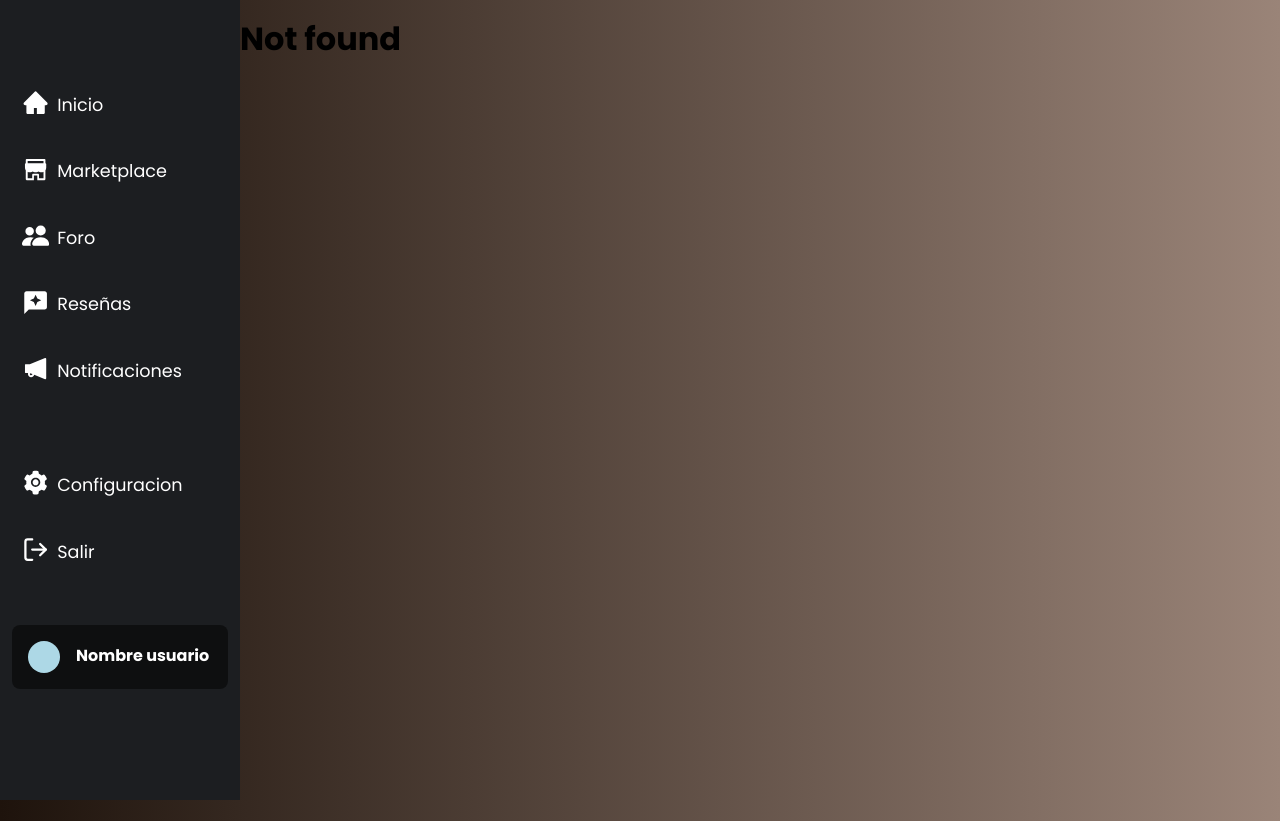
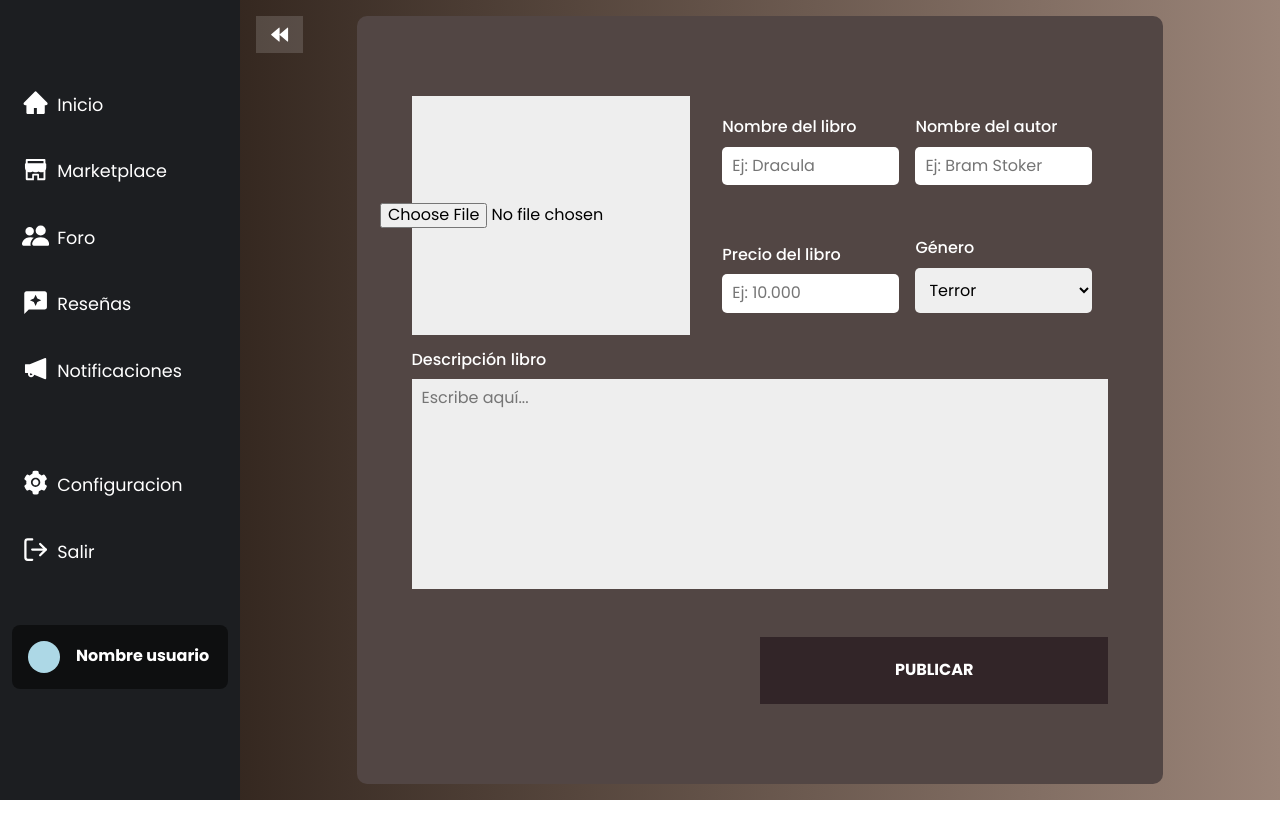
Before and after one commit to cHris0119/Liber-Locus, a React (Vite) app in the folder client_frontend/: page /publicarLibro in a window 1280 px wide. Before the commit this address had no page. After the commit the page ends 800 px from the top, so only its background shows below. Built offline with nearby package versions, Linux system fonts and the light colour scheme.

Commit message:
Pagina publicar libro

```diff
--- /dev/null
+++ b/client_frontend/src/components/InputFormBook/InputFormBook.css
@@ -0,0 +1,71 @@
+
+.publishBookForm-up{
+    width: 100%;
+    height: 50%;
+    display: flex;
+    gap: 1rem;
+}
+
+.fileImgBook-container{
+    display: flex;
+    align-items: center;
+    justify-content: center;
+    width: 40%;
+    background-color: #eee;
+}
+
+.publishBookForm-up-info{
+    width: 60%;
+    gap: 1rem;
+    display: flex;
+    align-items: center;
+    flex-direction: column;
+    justify-content: space-evenly;
+}
+
+
+.publishBookForm-up-info-1,
+.publishBookForm-up-info-2{
+    display: flex;
+    justify-content: space-between;
+    align-items: end;
+    width: 100%;
+    padding: 1rem;
+    gap: 1rem;
+
+
+}
+
+
+
+@media screen and (max-width: 767px){
+
+    .publishBookForm-up{
+        width: 100%;
+        height: 100%;
+        display: flex;
+        flex-direction: column;
+        align-items: center;
+        padding: 1rem;
+    }
+
+    .fileImgBook-container{
+        align-items: center;
+        justify-content: center;
+        width: 95%;
+        height: 40%;
+        padding: 1rem;
+        background-color: #eee;
+    }
+
+    .publishBookForm-up-info{
+        width: 100%;
+        gap: 1rem;
+        display: flex;
+        align-items: center;
+        flex-direction: column;
+        justify-content: space-evenly;
+    }
+
+
+}
--- /dev/null
+++ b/client_frontend/src/components/InputFormBook/InputFormBook.jsx
@@ -0,0 +1,44 @@
+import './InputFormBook.css'
+import { InputLabelBook, SelectLabelBook } from '../InputLabelBook/InputLabelBook'
+
+const InputFormBook = () => {
+  return (
+    <div className="publishBookForm-up">
+
+      <div className='fileImgBook-container'>
+        <input type="file" />
+      </div>
+
+      <div className="publishBookForm-up-info">
+
+        <div className="publishBookForm-up-info-1">
+          <InputLabelBook
+            label='Nombre del libro'
+            inputId='FormNameBook'
+            placeholder='Ej: Dracula'
+          />
+          <InputLabelBook
+            label='Nombre del autor'
+            inputId='FormAutorBook'
+            placeholder='Ej: Bram Stoker'
+          />
+        </div>
+
+        <div className="publishBookForm-up-info-2">
+          <InputLabelBook
+            label='Precio del libro'
+            inputId='FormPriceBook'
+            placeholder='Ej: 10.000'
+          />
+          <SelectLabelBook inputId='FormGenreBook' label='Género' />
+
+        </div>
+
+      </div>
+
+    </div>
+
+  )
+}
+
+export default InputFormBook
--- /dev/null
+++ b/client_frontend/src/components/InputLabelBook/InputLabelBook.css
@@ -0,0 +1,20 @@
+.inputLabel-container{
+    display: flex;
+    width: 50%;
+    flex-direction: column;
+    gap: 10px;
+}
+
+.inputLabel-container > input,
+.inputLabel-container > select{
+    border-radius: 5px;
+    width: 100%;
+    padding: 10px;
+    border: none;
+    outline: none;
+}
+
+.inputLabel-container > label{
+    font-weight: 500;
+    color: #fff;
+}
--- /dev/null
+++ b/client_frontend/src/components/InputLabelBook/InputLabelBook.jsx
@@ -0,0 +1,22 @@
+import './InputLabelBook.css'
+
+export const SelectLabelBook = ({ inputId, label }) => {
+  return (
+    <div className="inputLabel-container">
+      <label htmlFor={inputId}>{label}</label>
+      <select>
+        <option value="Terror">Terror</option>
+        <option value="Romance">Romance</option>
+      </select>
+    </div>
+  )
+}
+
+export const InputLabelBook = ({ label, inputId, placeholder }) => {
+  return (
+    <div className="inputLabel-container">
+      <label htmlFor={inputId}>{label}</label>
+      <input type="text" id={inputId} name={inputId} placeholder={placeholder} />
+    </div>
+  )
+}
--- a/client_frontend/src/components/MarketplaceHeader/MarketplaceHeader.css
+++ b/client_frontend/src/components/MarketplaceHeader/MarketplaceHeader.css
@@ -11,15 +11,21 @@
 }
 
 .publishBook{
+    display: flex;
+    flex: 1;
+}
+
+
+.publishBook-button{
+    width: 100%;
     border: none;
-    flex: 1;
     padding: 10px 20px;
     background-color: #524644;
     color: #fff;
     font-weight: 600;
 }
 
-.publishBook:hover{
+.publishBook-button:hover{
     cursor: pointer;
     transform: scale(1.010);
 }
--- a/client_frontend/src/components/MarketplaceHeader/MarketplaceHeader.jsx
+++ b/client_frontend/src/components/MarketplaceHeader/MarketplaceHeader.jsx
@@ -1,13 +1,16 @@
 import './MarketplaceHeader.css'
 import Filters from '../Filters/Filters'
 import Searcher from '../Searcher/Searcher'
+import { NavLink } from 'react-router-dom'
 
 const MarketplaceHeader = () => {
   return (
     <div className='market-header'>
       <Filters />
       <Searcher />
-      <button className='publishBook'>Publicar</button>
+      <NavLink className='publishBook' to={'/publicarLibro'}>
+        <button className='publishBook-button'>Publicar</button>
+      </NavLink>
     </div>
   )
 }
--- /dev/null
+++ b/client_frontend/src/components/PublishBookForm/PublishBookForm.css
@@ -0,0 +1,99 @@
+.publishBookForm-container{
+    position: relative;
+    width: 100%;
+    height: 100%;
+    padding: 1rem;
+}
+
+.publishBookForm{
+    display: flex;
+    width: 80%;
+    margin: 0 auto;
+    height: 100%;
+    flex-direction: column;
+   background-color: #524644;
+    align-items: center;
+    justify-content: space-evenly;
+    padding: 2rem 1rem;
+    border-radius: 10px;
+
+}
+
+.publishBookForm-flex{
+    display: flex;
+    width: 90%;
+    height: 70%;
+    flex-direction: column;
+    gap: 1rem;
+}
+
+.publishBookForm-down{
+    width: 100%;
+    height: 50%;
+    display: flex;
+    flex-direction: column;
+    gap: 10px;
+}
+
+.publishBookForm-down label{
+    color: #fff;
+    font-weight: 500;
+}
+
+.publishBookForm-down textarea{
+    height: 100%;
+    width: 100%;
+    border: none;
+    outline: none;
+    resize: none;
+    background-color: #eee;
+    padding: 10px;
+}
+
+.publishBook-button-container{
+    width: 90%;
+    display: flex;
+    justify-content: end;
+}
+
+.publishBookButton{
+    width: 50%;
+    padding: 1.5rem;
+    color: #fff;
+    font-weight: 600;
+    background-color: #322528;
+    border: none;
+}
+
+.publishBookButton:hover{
+    cursor: pointer;
+    background-color: rgba(0, 0, 0, 0.5);
+}
+
+
+
+@media screen and (max-width: 767px){
+
+    .publishBookForm{
+    display: flex;
+    width: 90%;
+    justify-content: space-between;
+    }
+
+    .publishBookForm-flex{
+        width: 100%;
+        height: 90%;
+    }
+
+
+    .publishBookForm-down{
+        height: 30%;
+    }
+
+
+    .publishBookButton{
+        padding: 10px;
+    }
+
+
+}
--- /dev/null
+++ b/client_frontend/src/components/PublishBookForm/PublishBookForm.jsx
@@ -0,0 +1,32 @@
+import './PublishBookForm.css'
+import BackButton from '../BackButton/BackButton'
+import InputFormBook from '../InputFormBook/InputFormBook'
+
+const PublishBookForm = () => {
+  return (
+    <div className="publishBookForm-container">
+
+      <BackButton />
+
+      <form className='publishBookForm'>
+
+        <div className='publishBookForm-flex'>
+
+          <InputFormBook />
+
+          <div className='publishBookForm-down'>
+            <label htmlFor="FormDescriptionBook">Descripción libro</label>
+            <textarea placeholder='Escribe aquí...'></textarea>
+          </div>
+
+        </div>
+        <div className="publishBook-button-container">
+          <input className='publishBookButton' type="submit" value='PUBLICAR' />
+        </div>
+      </form>
+
+    </div>
+  )
+}
+
+export default PublishBookForm
--- a/client_frontend/src/routes/RoutesList.jsx
+++ b/client_frontend/src/routes/RoutesList.jsx
@@ -2,6 +2,7 @@ import { Route, Routes } from 'react-router-dom'
 import Home from '../pages/Home'
 import Marketplace from '../pages/Marketplace'
 import PostDetail from '../pages/PostDetail/PostDetail'
+import PublishBookForm from '../components/PublishBookForm/PublishBookForm'
 
 const RoutesList = () => {
   return (
@@ -12,6 +13,7 @@ const RoutesList = () => {
       <Route path="/reseña" element={<h1>Reseñas</h1>} />
       <Route path="/notificaciones" element={<h1>Notificaciones</h1>} />
       <Route path="/detallePost/:postId" element={<PostDetail />} />
+      <Route path="/publicarLibro" element={<PublishBookForm />} />
       <Route path="*" element={<h1>Not found</h1>} />
     </Routes>
   )
```
Also changed, not shown: client_frontend/src/pages/PostDetail/dracula2.jpeg (deleted).
